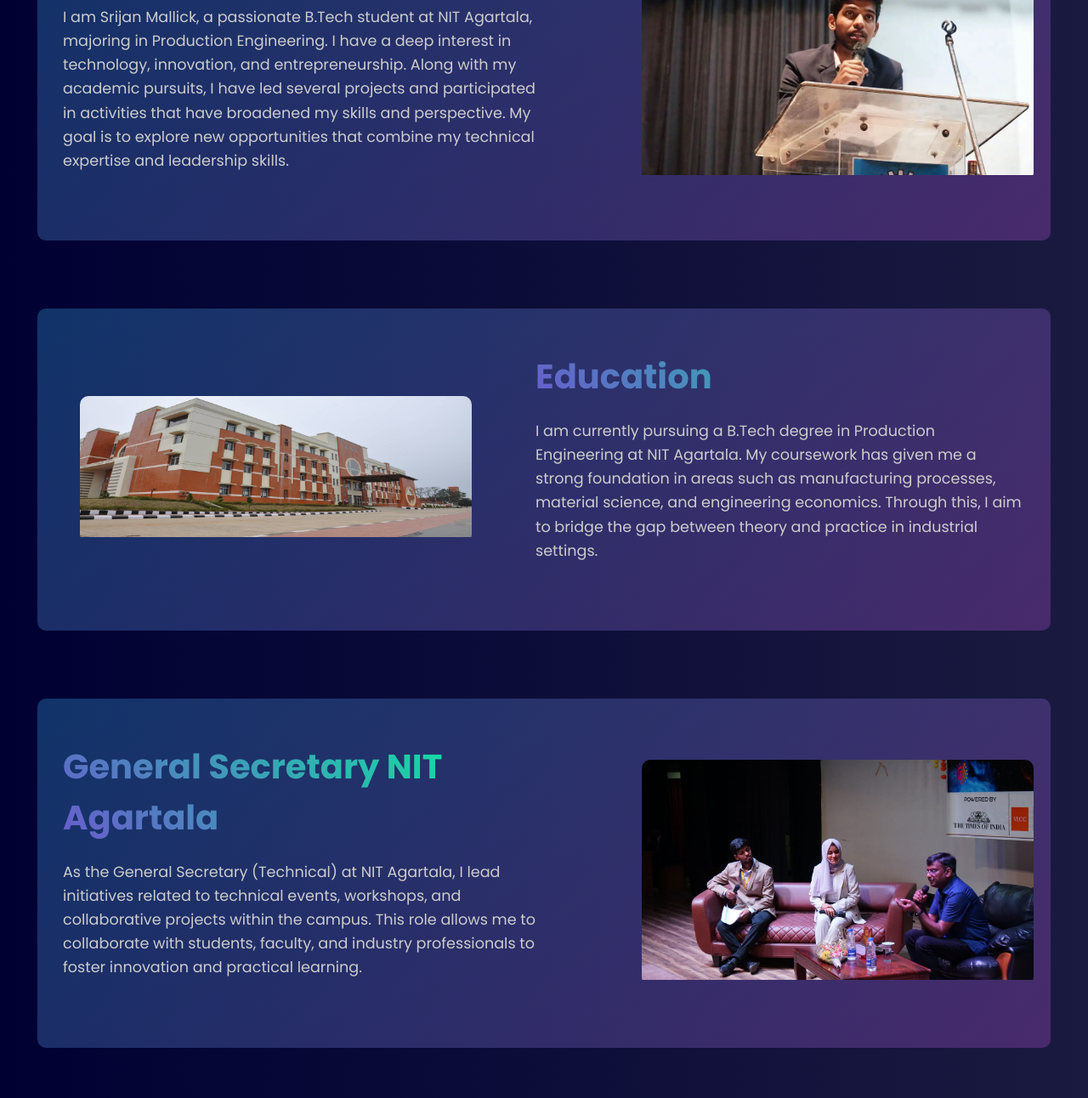
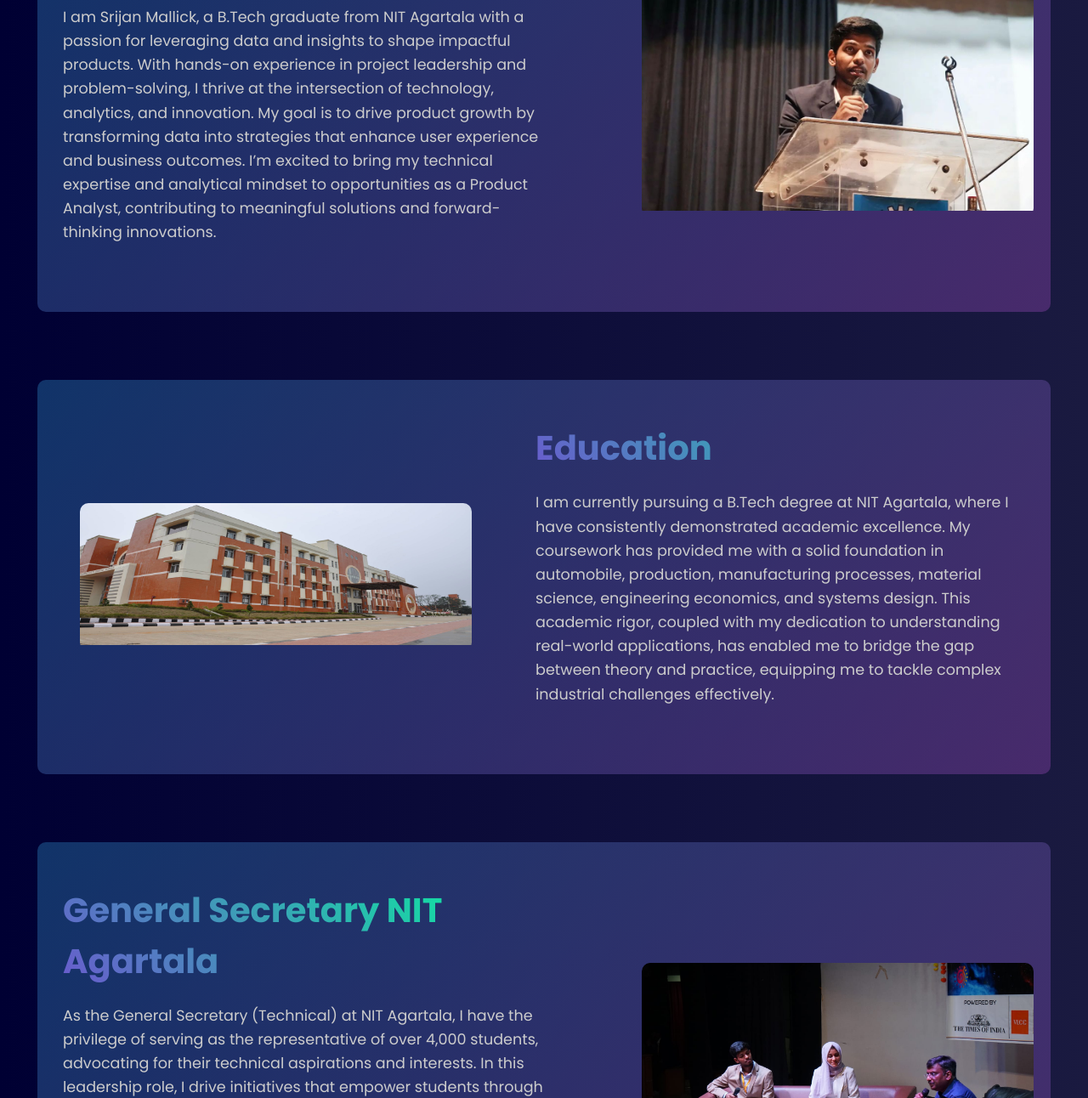
Before and after one commit to SrijanMallick/srijanmallick_, a plain HTML site: page About.html in a window 1280 px wide. Shown: the part 304-1596 px from the top of the page at 85% size. Drawn offline with nearby package versions, Linux system fonts and the light colour scheme.

Commit message:
Update About.html

```diff
--- a/About.html
+++ b/About.html
@@ -283,11 +283,17 @@
       <section class="section">
         <div class="sectionContent">
           <h1>About Me</h1>
-          <p>
-            I am Srijan Mallick, a passionate B.Tech student at NIT Agartala, majoring in Production Engineering. I have a deep interest in
-            technology, innovation, and entrepreneurship. Along with my academic pursuits, I have led several projects and participated
-            in activities that have broadened my skills and perspective. My goal is to explore new opportunities that combine my
-            technical expertise and leadership skills.
+         <p>
+            I am Srijan Mallick, a B.Tech graduate from NIT Agartala with a
+            passion for leveraging data and insights to shape impactful
+            products. With hands-on experience in project leadership and
+            problem-solving, I thrive at the intersection of technology,
+            analytics, and innovation. My goal is to drive product growth by
+            transforming data into strategies that enhance user experience and
+            business outcomes. I’m excited to bring my technical expertise and
+            analytical mindset to opportunities as a Product Analyst,
+            contributing to meaningful solutions and forward-thinking
+            innovations.
           </p>
         </div>
         <div class="imageContainer">
@@ -300,9 +306,14 @@
         <div class="sectionContent">
           <h1>Education</h1>
           <p>
-            I am currently pursuing a B.Tech degree in Production Engineering at NIT Agartala. My coursework has given me a strong foundation
-            in areas such as manufacturing processes, material science, and engineering economics. Through this, I aim to bridge the gap
-            between theory and practice in industrial settings.
+            I am currently pursuing a B.Tech degree at
+            NIT Agartala, where I have consistently demonstrated academic
+            excellence. My coursework has provided me with a
+            solid foundation in automobile, production, manufacturing processes, material science,
+            engineering economics, and systems design. This academic rigor,
+            coupled with my dedication to understanding real-world applications,
+            has enabled me to bridge the gap between theory and practice,
+            equipping me to tackle complex industrial challenges effectively.
           </p>
         </div>
         <div class="imageContainer">
@@ -315,9 +326,16 @@
         <div class="sectionContent">
           <h1>General Secretary NIT Agartala</h1>
           <p>
-            As the General Secretary (Technical) at NIT Agartala, I lead initiatives related to technical events, workshops, and collaborative
-            projects within the campus. This role allows me to collaborate with students, faculty, and industry professionals to foster
-            innovation and practical learning.
+            As the General Secretary (Technical) at NIT Agartala, I have the
+            privilege of serving as the representative of over 4,000 students,
+            advocating for their technical aspirations and interests. In this
+            leadership role, I drive initiatives that empower students through
+            technical events, hands-on workshops, and collaborative projects.
+            Acting as a bridge between students, faculty, and industry
+            professionals, I ensure that every initiative reflects the voice and
+            needs of our diverse student community. My focus is on fostering
+            innovation, practical learning, and a thriving technical culture
+            that benefits all.
           </p>
         </div>
         <div class="imageContainer">
@@ -330,8 +348,16 @@
         <div class="sectionContent">
           <h1>Business Club</h1>
           <p>
-            I co-founded the Business Club at NIT Agartala, where I hold the position of Vice President. The club aims to inspire
-            students to explore entrepreneurship and business management through events, competitions, and guest lectures.
+            As the Co-founder and Vice President of the Business Club at NIT
+            Agartala, I have developed a strong skill set in strategic analysis,
+            project management, and cross-functional collaboration. Leading
+            initiatives has strengthened my ability to analyze business
+            processes, identify improvement opportunities, and drive data-driven
+            decisions. I’ve honed my skills in stakeholder management, resource
+            allocation, and team leadership, preparing me for roles in Business
+            Analysis and Product Management. My experience in managing diverse
+            projects and aligning them with organizational goals has equipped me
+            with the strategic mindset to contribute effectively in these roles.
           </p>
         </div>
         <div class="imageContainer">
@@ -344,7 +370,7 @@
       <p>
         Created by Srijan Mallick | Follow on
         <a href="https://linkedin.com/in/SrijanMallick">LinkedIn</a> and
-        <a href="https://instagram.com/srijanmallick_">Instagram</a>.
+        <a href="https://instagram.com/srijanmallick_">Instagram</a>
       </p>
     </footer>
 
```
